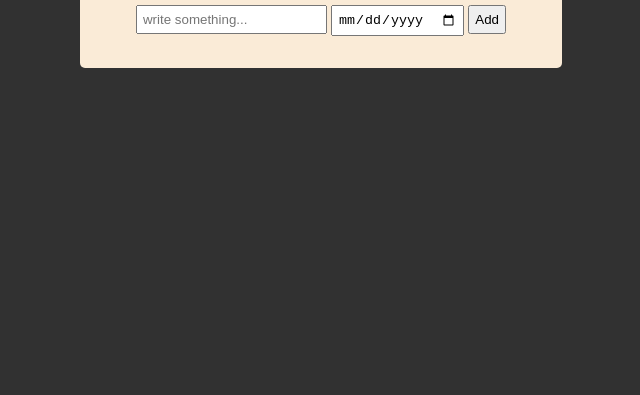
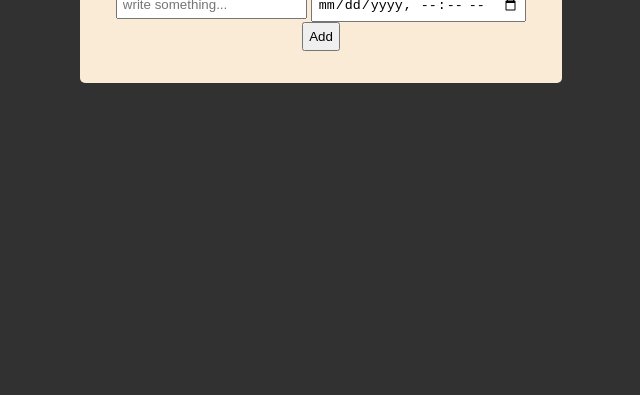
Before and after one commit to doeurnden/todo-list, a plain HTML site: page index.html in a window 1280 px wide. Shown: the part 405-800 px from the top of the page, without its empty margins (319-959 px from the left). Drawn offline with Linux system fonts and the light colour scheme.

Commit message:
completed todo list with input hour

```diff
--- a/index.html
+++ b/index.html
@@ -13,7 +13,7 @@
           <h2>To Do</h2>
           <div class="info">
             <input type="text" id="txt" placeholder="write something..." />
-            <input type="date" id="date">
+            <input type="datetime-local" id="date">
             <button onclick="add()">Add</button>
           </div>
         </div>
```
